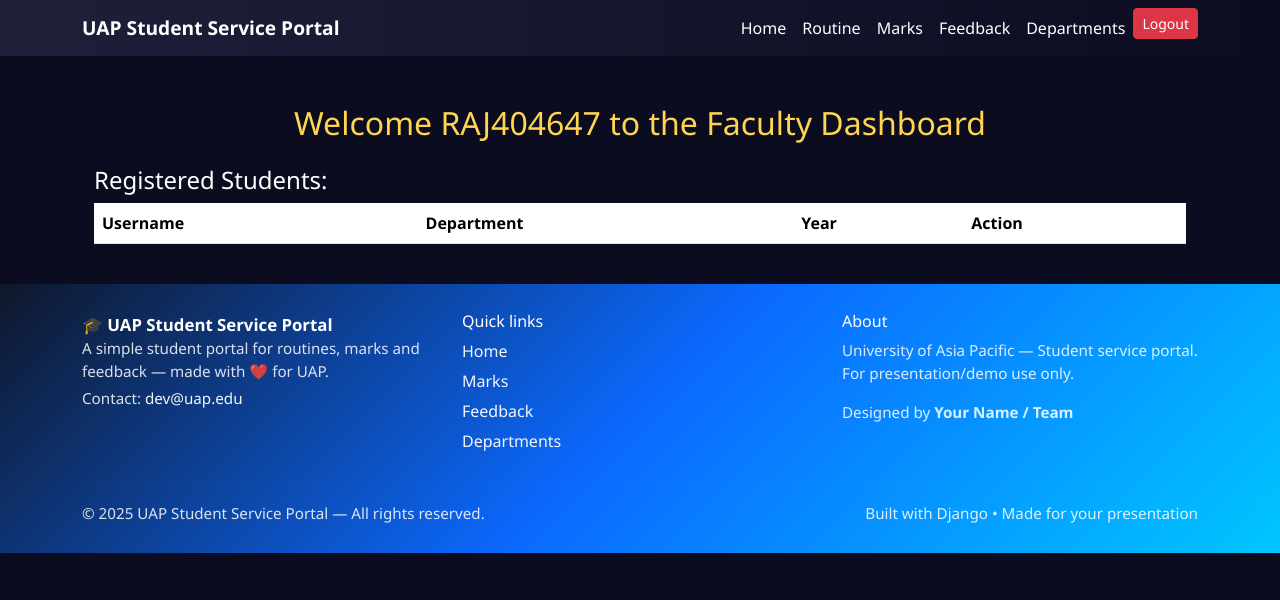
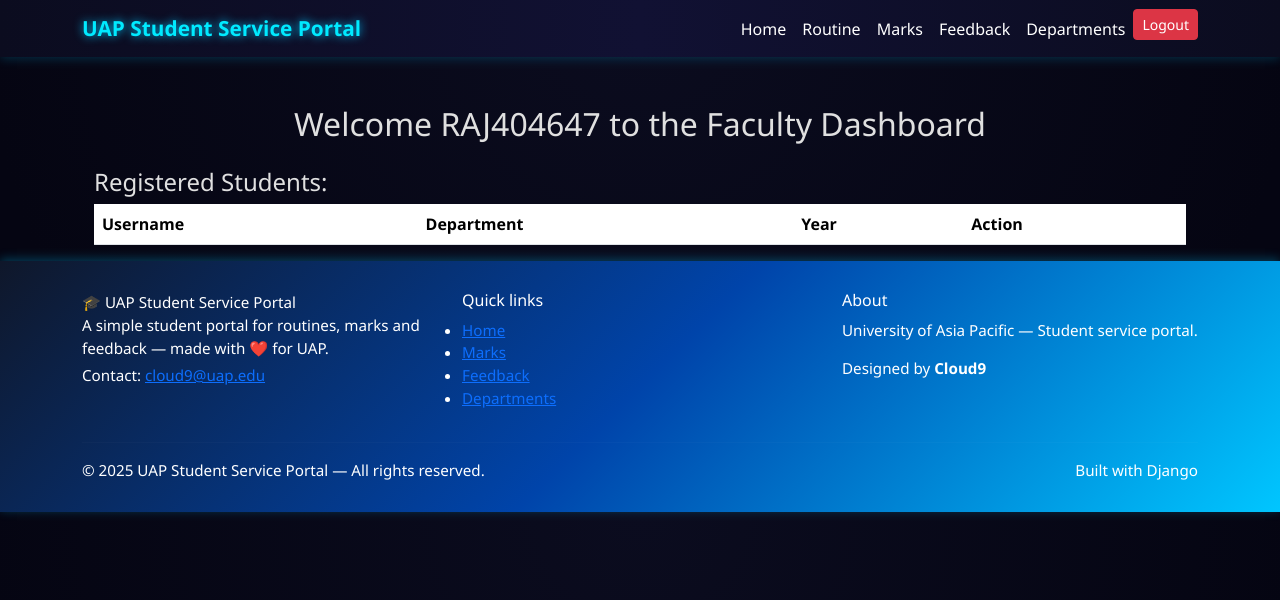
Before and after one commit to rizon53/UAP_Student_Service_Portal, a Django app: page /faculty/dashboard/ in a window 1280 px wide. Shown: the top 600 px of the page. Run offline with Django 5.2, Linux system fonts and the light colour scheme; a user stored in the database is signed in; lists and menus that the app fills with data are empty.

Commit message:
Updated Base.html templates

```diff
--- a/templates/base.html
+++ b/templates/base.html
@@ -10,110 +10,183 @@
 
     <!-- Custom CSS -->
     <style>
+        /* 🌌 Futuristic Dark Mode Theme */
         body {
-            font-family: 'Segoe UI', Tahoma, Geneva, Verdana, sans-serif;
+            font-family: 'Poppins', 'Segoe UI', Tahoma, Geneva, Verdana, sans-serif;
             margin: 0;
             padding: 0;
-            background: #0b0c1f;
-            color: #fff;
+            background: radial-gradient(circle at top, #0b0c1f, #050512 80%);
+            color: #e0e0e0;
+            overflow-x: hidden;
         }
 
+        /* 🔷 Navbar */
         .navbar {
-            background: linear-gradient(90deg, #1f1f3a, #0b0c1f);
+            background: linear-gradient(90deg, #0b0c1f, #111133, #0b0c1f);
+            box-shadow: 0 2px 10px rgba(0, 198, 255, 0.2);
+            animation: navPulse 8s ease-in-out infinite;
+        }
+
+        @keyframes navPulse {
+            0%, 100% {
+                background: linear-gradient(90deg, #0b0c1f, #111133, #0b0c1f);
+            }
+            50% {
+                background: linear-gradient(90deg, #001a33, #003366, #001a33);
+            }
         }
 
         .navbar-brand {
-            font-weight: bold;
-            font-size: 1.2rem;
+            font-weight: 700;
+            font-size: 1.3rem;
+            color: #00eaff !important;
+            text-shadow: 0 0 10px #00c6ff;
         }
 
         a.nav-link {
             color: #fff !important;
-        }
-        a.nav-link:hover {
-            color: #00c6ff !important;
+            font-weight: 500;
+            transition: color 0.3s, text-shadow 0.3s;
         }
 
-        .container h2 {
-            color: #ffd54f;
+        a.nav-link:hover {
+            color: #00eaff !important;
+            text-shadow: 0 0 10px #00c6ff;
         }
 
-        /* Footer */
-        .site-footer {
-            background: linear-gradient(135deg, #0f172a 0%, #0b69ff 50%, #00c6ff 100%);
-            color: #ffffff;
-            padding: 28px 0;
-            margin-top: 40px;
-        }
-        .site-footer a {
-            color: rgba(255, 255, 255, 0.95);
-            text-decoration: none;
-        }
-        .site-footer a:hover { color: #ffd54f; }
-        .footer-brand { font-weight: 700; font-size: 1.05rem; }
-        .footer-links li { list-style: none; margin-bottom: 6px; }
-        .small-muted { color: rgba(255, 255, 255, 0.85); font-size: 0.95rem; }
-
-        /* Glowing buttons */
+        /* 🪩 Glowing Buttons */
         .btn-glow {
-            background: linear-gradient(90deg, #00c6ff, #0072ff);
+            background: linear-gradient(90deg, #00eaff, #007bff);
             color: #fff;
             font-weight: 600;
-            border-radius: 12px;
-            box-shadow: 0 0 8px #00c6ff, 0 0 20px #0072ff;
-            transition: all 0.3s ease;
-        }
-        .btn-glow:hover {
-            box-shadow: 0 0 20px #00c6ff, 0 0 40px #0072ff;
-            transform: translateY(-2px);
+            border-radius: 14px;
+            padding: 10px 16px;
+            box-shadow: 0 0 10px #00eaffaa, 0 0 30px #007bffaa;
+            transition: 0.4s ease;
         }
 
-        /* Hero Section */
+        .btn-glow:hover {
+            transform: scale(1.05);
+            box-shadow: 0 0 25px #00eaff, 0 0 50px #007bff;
+        }
+
+        /* ✨ Hero / Home */
         .homepage {
             display: flex;
             justify-content: center;
             align-items: center;
-            min-height: 70vh;
-            text-align: center;
-            background: linear-gradient(135deg, #0b0c1f, #1f1f3a);
-        }
-        .hero-card {
-            background: rgba(15,15,30,0.85);
-            padding: 40px;
-            border-radius: 15px;
-            box-shadow: 0 0 20px rgba(0,198,255,0.4);
-        }
-        .hero-card h1 {
-            font-size: 2.2rem;
-            color: #00c6ff;
-        }
-        .hero-card p {
-            font-size: 1.1rem;
-            color: #fff;
+            min-height: 75vh;
+            background: linear-gradient(135deg, #0b0c1f, #12122f);
+            animation: bgShift 12s ease-in-out infinite;
         }
 
-        /* Login page */
+        @keyframes bgShift {
+            0%, 100% {
+                background-position: left;
+            }
+            50% {
+                background-position: right;
+            }
+        }
+
+        .hero-card {
+            background: rgba(15, 15, 30, 0.7);
+            padding: 50px;
+            border-radius: 20px;
+            box-shadow: 0 0 40px rgba(0, 198, 255, 0.3);
+            text-align: center;
+            animation: float 6s ease-in-out infinite;
+        }
+
+        @keyframes float {
+            0%, 100% {
+                transform: translateY(0);
+            }
+            50% {
+                transform: translateY(-8px);
+            }
+        }
+
+        .hero-card h1 {
+            font-size: 2.5rem;
+            color: #00eaff;
+            text-shadow: 0 0 10px #00c6ff;
+        }
+
+        .hero-card p {
+            color: #d8d8d8;
+        }
+
+        /* 🔐 Login Page */
         .login-page {
             display: flex;
             justify-content: center;
             align-items: center;
-            min-height: 80vh;
-            background: linear-gradient(135deg, #0b0c1f, #1f1f3a);
+            min-height: 85vh;
+            background: radial-gradient(circle at top, #0b0c1f, #050512 90%);
         }
+
         .login-card {
-            background: rgba(15,15,30,0.95);
-            padding: 40px;
-            border-radius: 15px;
-            box-shadow: 0 0 20px rgba(0,198,255,0.4);
+            background: rgba(15, 15, 30, 0.8);
+            backdrop-filter: blur(12px);
+            padding: 45px 40px;
+            border-radius: 20px;
+            box-shadow: 0 0 40px rgba(0, 198, 255, 0.25);
+            transition: 0.3s ease;
+            width: 380px;
+            animation: cardGlow 5s ease-in-out infinite alternate;
         }
+
+        @keyframes cardGlow {
+            from {
+                box-shadow: 0 0 25px rgba(0, 198, 255, 0.2);
+            }
+            to {
+                box-shadow: 0 0 45px rgba(0, 198, 255, 0.5);
+            }
+        }
+
         .login-card h2 {
-            color: #00c6ff;
+            color: #00eaff;
+            text-shadow: 0 0 10px #00c6ff;
+            font-weight: 700;
+            text-align: center;
+            margin-bottom: 25px;
         }
-        .login-card .btn {
-            border-radius: 12px;
-            box-shadow: 0 0 8px #00c6ff, 0 0 20px #0072ff;
+
+        /* 🧊 Inputs */
+        .login-card input {
+            background: rgba(255, 255, 255, 0.05);
+            border: 1px solid rgba(0, 198, 255, 0.4);
+            border-radius: 8px;
+            color: #fff;
+            padding: 10px;
+            width: 100%;
+            margin-bottom: 15px;
+            transition: 0.3s;
+        }
+
+        .login-card input:focus {
+            border-color: #00eaff;
+            box-shadow: 0 0 10px #00c6ff;
+            outline: none;
+        }
+
+        /* 🌈 Footer */
+        .site-footer {
+            background: linear-gradient(135deg, #0f172a, #0044aa, #00c6ff);
+            color: #fff;
+            padding: 30px 0;
+            font-size: 0.95rem;
+            box-shadow: 0 -2px 10px rgba(0, 198, 255, 0.3);
+        }
+
+        .site-footer a:hover {
+            color: #ffd54f;
+            text-shadow: 0 0 8px #ffd54f;
         }
     </style>
+
 </head>
 
 <body>
@@ -159,8 +232,9 @@
         <div class="row footer-top">
             <div class="col-md-4">
                 <div class="footer-brand">🎓 UAP Student Service Portal</div>
-                <p class="small-muted mb-1">A simple student portal for routines, marks and feedback — made with ❤️ for UAP.</p>
-                <p class="small-muted">Contact: <a href="mailto:dev@uap.edu">dev@uap.edu</a></p>
+                <p class="small-muted mb-1">A simple student portal for routines, marks and feedback — made with ❤️ for
+                    UAP.</p>
+                <p class="small-muted">Contact: <a href="mailto:dev@uap.edu">cloud9@uap.edu</a></p>
             </div>
             <div class="col-md-4">
                 <h6 class="mb-2">Quick links</h6>
@@ -173,8 +247,8 @@
             </div>
             <div class="col-md-4">
                 <h6 class="mb-2">About</h6>
-                <p class="small-muted">University of Asia Pacific — Student service portal. For presentation/demo use only.</p>
-                <p class="small-muted mb-0">Designed by <strong>Your Name / Team</strong></p>
+                <p class="small-muted">University of Asia Pacific — Student service portal.</p>
+                <p class="small-muted mb-0">Designed by <strong>Cloud9</strong></p>
             </div>
         </div>
         <hr style="border-color: rgba(255,255,255,0.08);">
@@ -183,7 +257,7 @@
                 &copy; {% now "Y" %} UAP Student Service Portal — All rights reserved.
             </div>
             <div class="col-md-6 text-md-end small-muted">
-                Built with Django • Made for your presentation
+                Built with Django
             </div>
         </div>
     </div>
```
Lines whose indentation alone changed are shown as unchanged.
